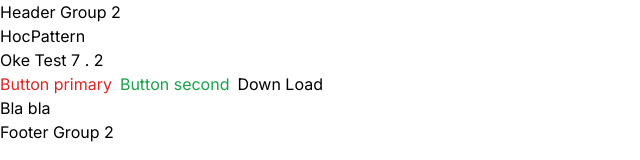
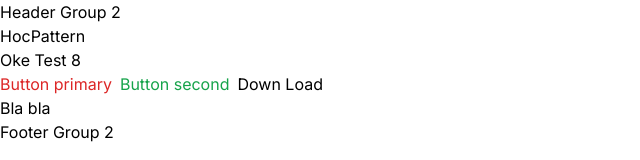
Before and after one commit to phambao7320/pattern, a Next.js app: page /design-pattern/hoc-pattern in a window 1280 px wide. Shown: the top 160 px of the page, without its empty margins (0-640 px from the left). Built offline with nearby package versions, Linux system fonts and the light colour scheme.

Commit message:
add test8

```diff
--- a/src/components/design-pattern/hoc-pattern/hoc-pattern.tsx
+++ b/src/components/design-pattern/hoc-pattern/hoc-pattern.tsx
@@ -55,7 +55,7 @@ export const HocPattern = () => {
     return (
         <>
             <div>HocPattern</div>
-            <div>Oke Test 7 . 2</div>
+            <div>Oke Test 8</div>
             <ol>
                 {listTodo.map((item: any) => (
                     <li key={item.id}>{`${item.id}. ${item.title}`}</li>
```
